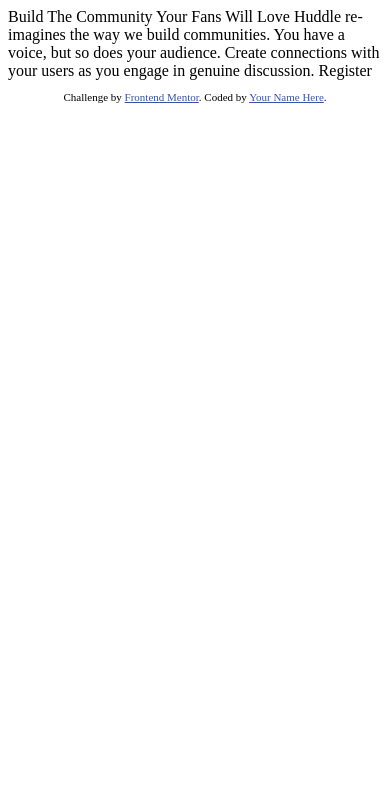
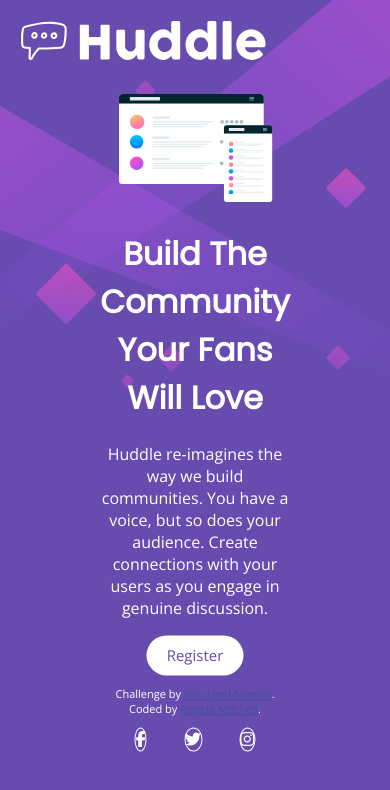
Before and after one commit to amitchell05/huddle-landing-intro, a plain HTML site: page index.html in a window 390 px wide. Drawn offline with nearby package versions, Linux system fonts and the light colour scheme.

Commit message:
Draft of mobile view

```diff
--- a/index.html
+++ b/index.html
@@ -5,6 +5,8 @@
   <meta name="viewport" content="width=device-width, initial-scale=1.0"> <!-- displays site properly based on user's device -->
 
   <link rel="icon" type="image/png" sizes="32x32" href="./images/favicon-32x32.png">
+  <link href="https://fonts.googleapis.com/css2?family=Open+Sans&family=Poppins:ital,wght@0,400;1,700&display=swap" rel="stylesheet">
+  <link rel="stylesheet" href="style.css">
 
   <title>Frontend Mentor | Huddle landing page with single introductory section</title>
 
@@ -14,20 +16,46 @@
     .attribution a { color: hsl(228, 45%, 44%); }
   </style>
 </head>
-<body>
+<body class="bg-mobile">
+  <div class="logo">
+    <img src="images/logo.svg" alt="">
+  </div>
 
-  Build The Community Your Fans Will Love
+  <div class="content">
 
-  Huddle re-imagines the way we build communities. You have a voice, but so does your audience.
-  Create connections with your users as you engage in genuine discussion.
+    <img src="images/illustration-mockups.svg" alt="" class="mockups">
 
-  Register
+    <h1>Build The Community Your Fans Will Love</h1>
 
-  <footer>
-    <p class="attribution">
-      Challenge by <a href="https://www.frontendmentor.io?ref=challenge" target="_blank">Frontend Mentor</a>.
-      Coded by <a href="#">Your Name Here</a>.
-    </p>
-  </footer>
+    <p>Huddle re-imagines the way we build communities. You have a voice, but so does your audience.
+    Create connections with your users as you engage in genuine discussion. </p>
+
+    <input type="button" value="Register">
+
+    <footer>
+      <p class="attribution">
+        Challenge by <a href="https://www.frontendmentor.io?ref=challenge" target="_blank">Frontend Mentor</a>.
+        Coded by <a href="#">Angela Mitchell</a>.
+      </p>
+    </footer>
+
+    <div class="social">
+      <div class="circle">
+        <a href="www.facebook.com"><i class="fab fa-facebook-f"></i></a>
+      </div>
+
+      <div class="circle">
+        <a href="www.twitter.com"><i class="fab fa-twitter"></i></a>
+      </div>
+
+      <div class="circle">
+        <a href="www.instagram.com"><i class="fab fa-instagram"></i></a>
+      </div>
+    </div>
+
+  </div>
+
+  <script src="https://kit.fontawesome.com/373a35906b.js" crossorigin="anonymous"></script>
+
 </body>
 </html>
--- /dev/null
+++ b/style.css
@@ -0,0 +1,63 @@
+body {
+	background-color: hsl(257, 40%, 49%);
+	color: white;
+	font-family: 'Open Sans', sans-serif;
+}
+
+h1 {
+	font-family: 'Poppins', sans-serif;
+}
+
+input[type="button"] {
+	font-family: 'Open Sans', sans-serif;
+	background-color: white;
+	color: hsl(257, 40%, 49%);
+	border: none;
+	border-radius: 1.5rem;
+	padding: 10px;
+	width: 50%;
+	font-size: 15px;
+}
+
+.logo {
+	max-width: 100%;
+	height: auto;
+}
+
+.content {
+	text-align: center;
+	position: fixed;
+	top: 50%;
+	left: 50%;
+	/* bring your own prefixes */
+	transform: translate(-50%, -50%);
+}
+
+.attribution a:visited {
+	color: white;
+}
+
+.social {
+	display: flex;
+	justify-content: space-evenly;
+}
+
+.circle a {
+	color: white;
+}
+
+.circle {
+	border-radius: 100%;
+	border: 1px solid white;
+}
+
+.bg-mobile {
+	background-image: url("images/bg-mobile.svg");
+	background-repeat: no-repeat;
+	background-size: cover;
+}
+
+.mockups {
+	width: 80%;
+	height: auto;
+}
```
